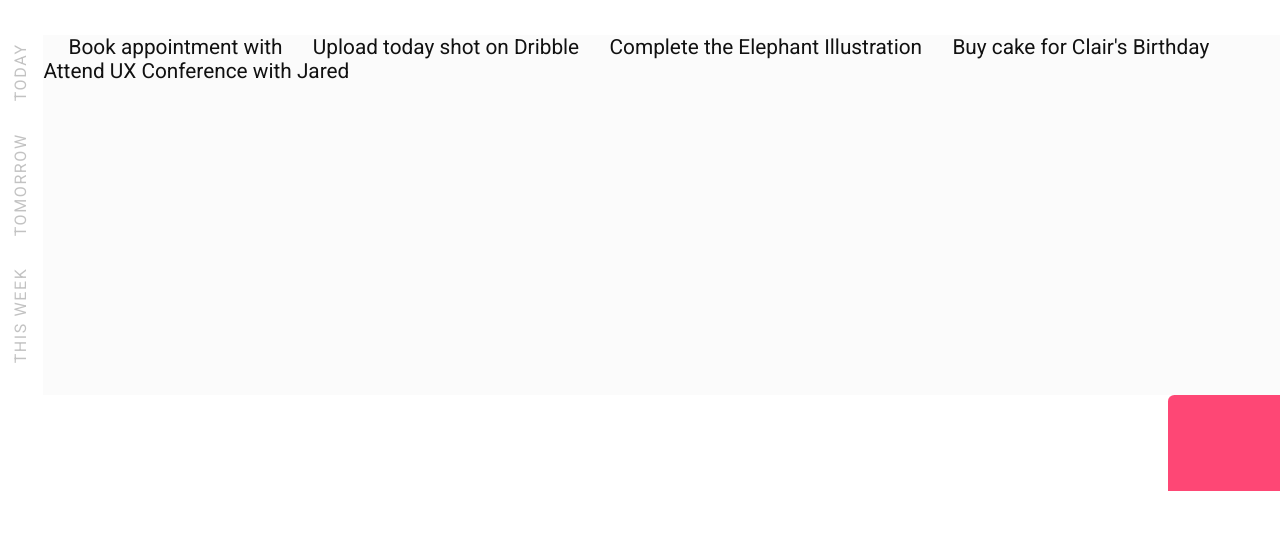
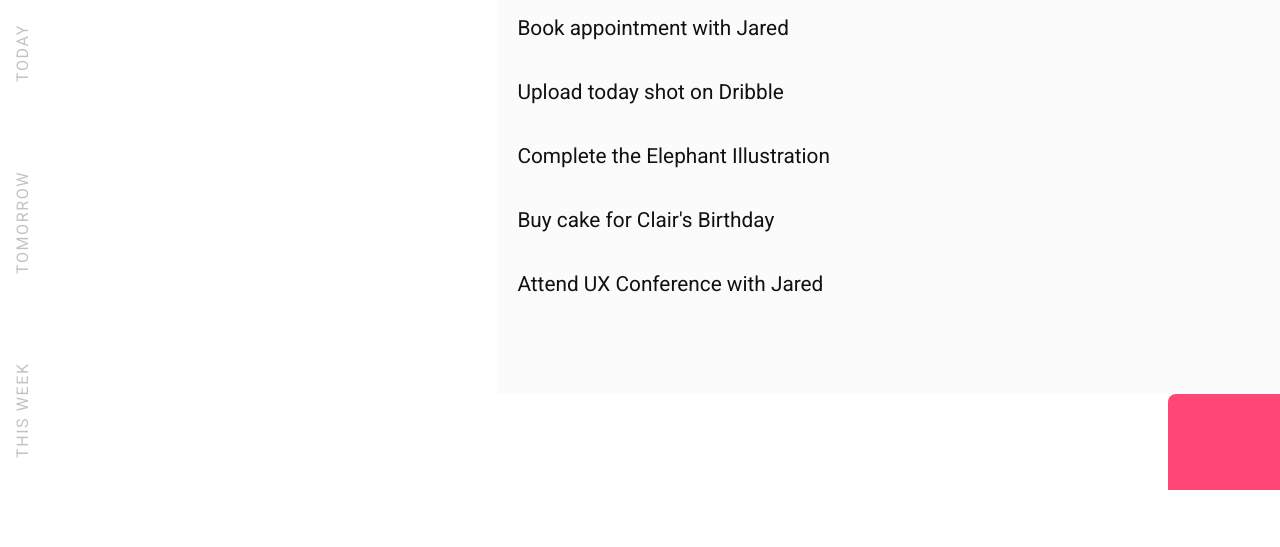
Before and after one commit to J-Bannach/tasksapp, a plain HTML site: page tasks.html in a window 1280 px wide. Shown: the part 253-800 px from the top of the page. Drawn offline with Linux system fonts and the light colour scheme.

Commit message:
Final version

```diff
--- a/tasks.css
+++ b/tasks.css
@@ -29,7 +29,7 @@ body {
 /* START Header Section */
 .header {
   display: grid;
-  height: 36%;
+  height: 30%;
   margin-left: 1.7rem;
 }
 
@@ -59,22 +59,25 @@ h2 {
 /* START Main Section */
 
 /* RADIO BUTTONS */
-input[type="radio"]:checked + label {
-  color: var(--primary-color);
-}
 
 .radioButtons {
   display: flex;
   justify-content: space-evenly;
   color: var(--headline-color);
+  /* color: rgba(212, 212, 212, 0.1); */
   opacity: 30%;
   font-size: 1rem;
   writing-mode: vertical-rl;
   transform: rotate(180deg);
   text-transform: uppercase;
-  padding-right: 0.7em;
-  padding-left: 0.7em;
+  padding-right: 0.8em;
+  padding-left: 0.8em;
   letter-spacing: 0.1em;
+  grid-row: 1 / 3;
+}
+
+input[type="radio"]:checked + label {
+  color: var(--primary-color);
 }
 
 #today,
@@ -87,18 +90,23 @@ input[type="radio"]:checked + label {
 
 .main {
   display: grid;
-  height: 64%;
+  height: 70%;
 }
 
 .tasks {
+  display: flex;
+  flex-direction: column;
   grid-column: 2 / 3;
   background-color: rgba(212, 212, 212, 0.1);
   font-size: 1.3rem;
+  row-gap: 0.5em;
+  padding-left: 1em;
+  padding-bottom: 2em;
 }
 
 .tasks label {
-  padding-bottom: 2em;
   color: var(--primary-text-color);
+  align-content: start;
 }
 
 #task1,
@@ -124,9 +132,7 @@ input[type="checkbox"]:checked + label {
   width: 7rem;
   height: 6rem;
   justify-self: end;
-  border-top-left-radius: 0.4em;
+  border-top-left-radius: 0.5em;
+  text-align: center;
+  padding: 1.5em 0 1em 1em;
 }
-
-.openNew img {
-  justify-self: center;
-}
--- a/tasks.html
+++ b/tasks.html
@@ -39,7 +39,7 @@
 
       <div class="tasks">
         <input type="checkbox" name="task" id="task1" />
-        <label for="task1">Book appointment with</label>
+        <label for="task1">Book appointment with Jared</label>
         <input type="checkbox" name="task" id="task2" />
         <label for="task2">Upload today shot on Dribble</label>
         <input type="checkbox" name="task" id="task3" />
@@ -52,7 +52,11 @@
 
       <!--START Plus Button-->
       <div class="openNew">
-        <a href="#" target="_blank" rel="noopener noreferrer">
+        <a
+          href="http://127.0.0.1:8080/new.html"
+          target="_blank"
+          rel="noopener noreferrer"
+        >
           <img src="./images/plus.svg" alt="" />
         </a>
       </div>
```
